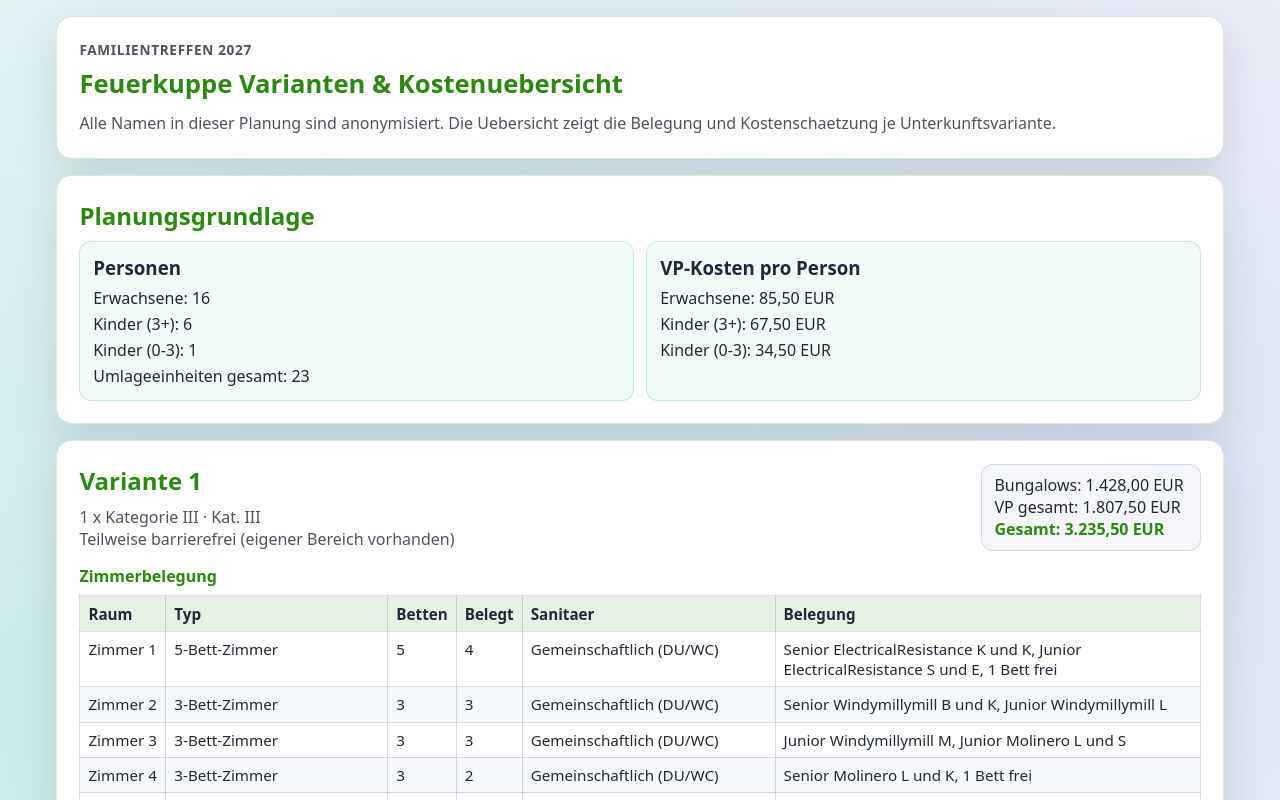
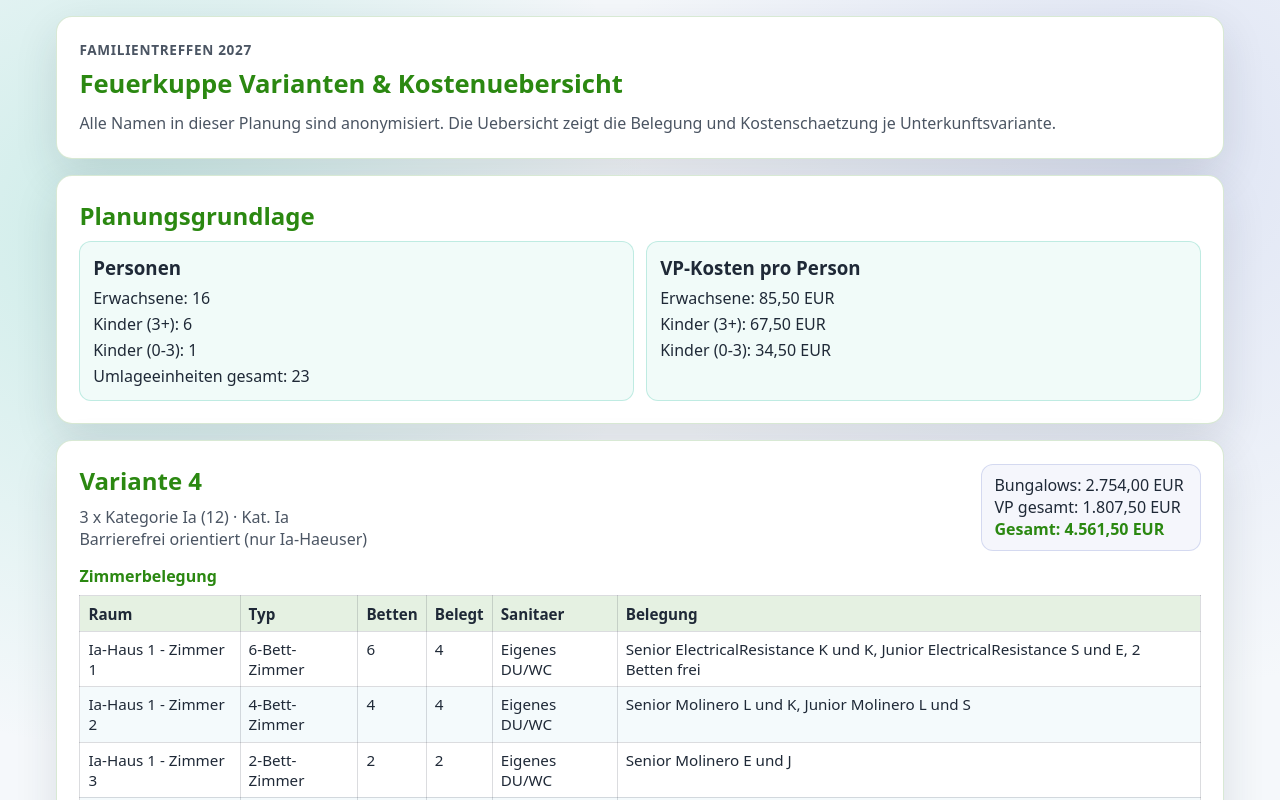
Before and after one commit to selfishlars/famtreff27, a React (Vite) app: page / in a window 1280 px wide. Shown: the top 800 px of the page. Built offline with nearby package versions, Linux system fonts and the light colour scheme.

Commit message:
chore: show only variante 4 on public page

```diff
--- a/src/App.tsx
+++ b/src/App.tsx
@@ -11,6 +11,8 @@ import {
 import { eur, getVariantCosts } from './utils/costs'
 
 function App() {
+  const visibleVariants = FEUERKUPPE_VARIANTS.filter((variant) => variant.id === '4')
+
   return (
     <main className="page-wrap">
       <section className="hero-card" aria-live="polite">
@@ -45,7 +47,7 @@ function App() {
         </div>
       </section>
 
-      {FEUERKUPPE_VARIANTS.map((variant) => {
+      {visibleVariants.map((variant) => {
         const costs = getVariantCosts(variant.bungalowCost)
 
         return (
```
